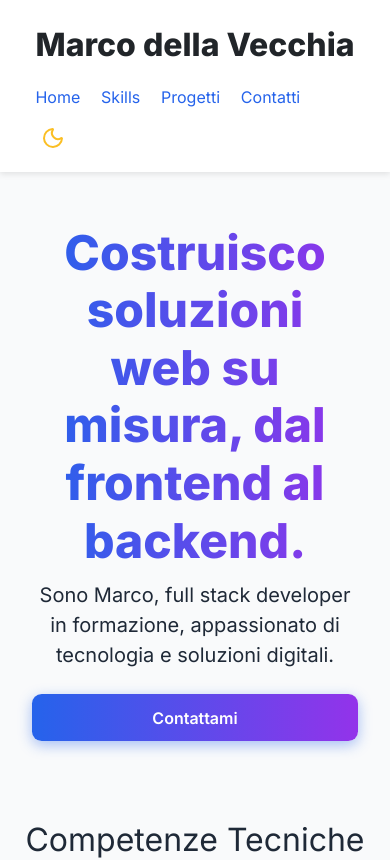
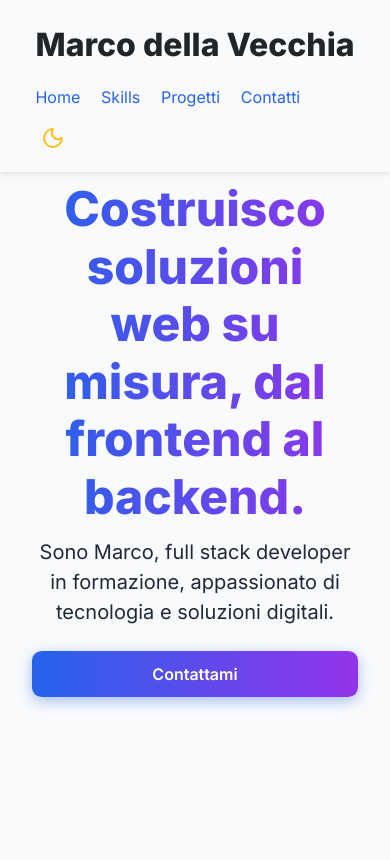
Before and after one commit to Marcodellavecchia95/portfolio, a React (Vite) app: page / in a window 390 px wide. Shown: the top 860 px of the page. Built offline with nearby package versions, Linux system fonts and the light colour scheme; the HTML template or start-up script is replaced by a standard one.

Commit message:
fix mobile view 2

```diff
--- a/src/assets/css/index.css
+++ b/src/assets/css/index.css
@@ -21,18 +21,12 @@ a:hover {
   text-decoration: underline;
 }
 
-@media (max-width: 768px) {
-  .hero-section {
-    padding-top: 120px;
-  }
-}
-
 section {
   scroll-margin-top: 110px;
 }
 
 .navbar {
-  position: sticky;
+  position: fixed;
   top: 0;
   width: 100%;
 
@@ -124,7 +118,7 @@ section {
   flex-direction: column;
   justify-content: center;
   text-align: center;
-  padding: 2rem 1rem;
+  padding: 10rem 1rem;
 }
 
 /* .hero-title {
```
